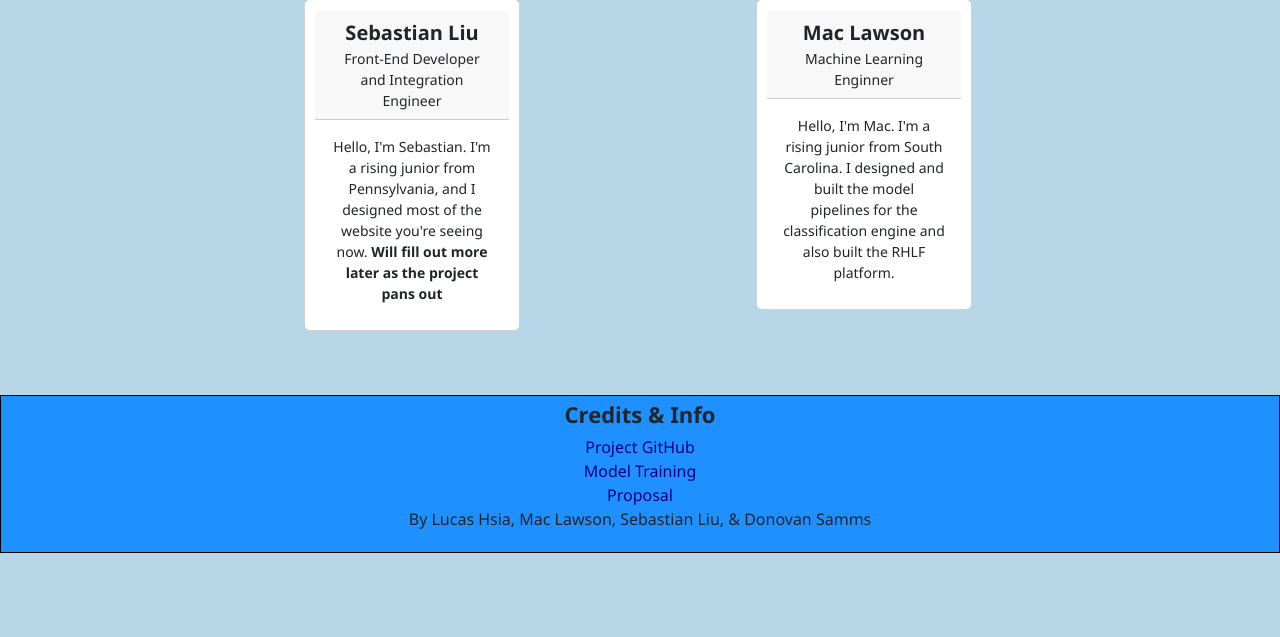
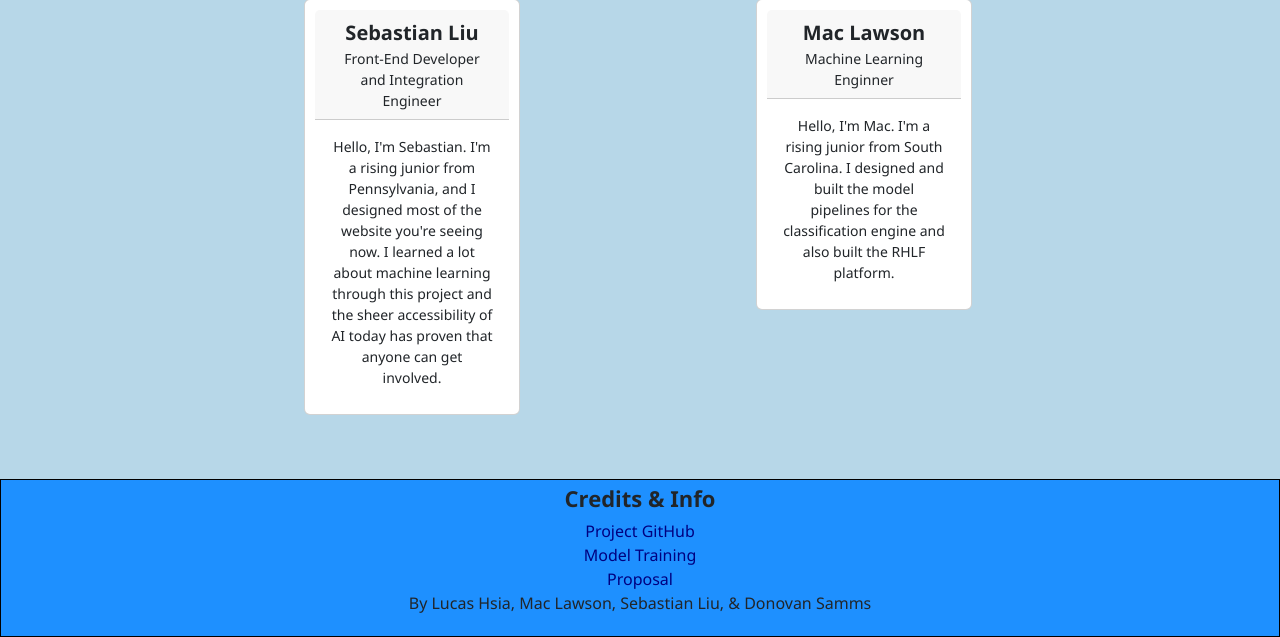
Before and after one commit to mac-lawson/socialmediaclassifier, a Flask app: page /team in a window 1280 px wide. Shown: the part 741-1378 px from the top of the page. Before the commit the page ends 1294 px from the top, so only its background shows below. Run offline with Flask 3, Linux system fonts and the light colour scheme.

Commit message:
deleted the placeholder

```diff
--- a/templates/site/team.html
+++ b/templates/site/team.html
@@ -180,7 +180,7 @@ footer a:hover{
         <br>
         <p style="display:inline;font-size:14px">Front-End Developer and Integration Engineer</p>
     </div>
-    <div class="card-body">Hello, I'm Sebastian. I'm a rising junior from Pennsylvania, and I designed most of the website you're seeing now. <strong>Will fill out more later as the project pans out</strong></div>
+    <div class="card-body">Hello, I'm Sebastian. I'm a rising junior from Pennsylvania, and I designed most of the website you're seeing now. I learned a lot about machine learning through this project and the sheer accessibility of AI today has proven that anyone can get involved.</div>
     </div>
     </div>
     <div class="col">
```
